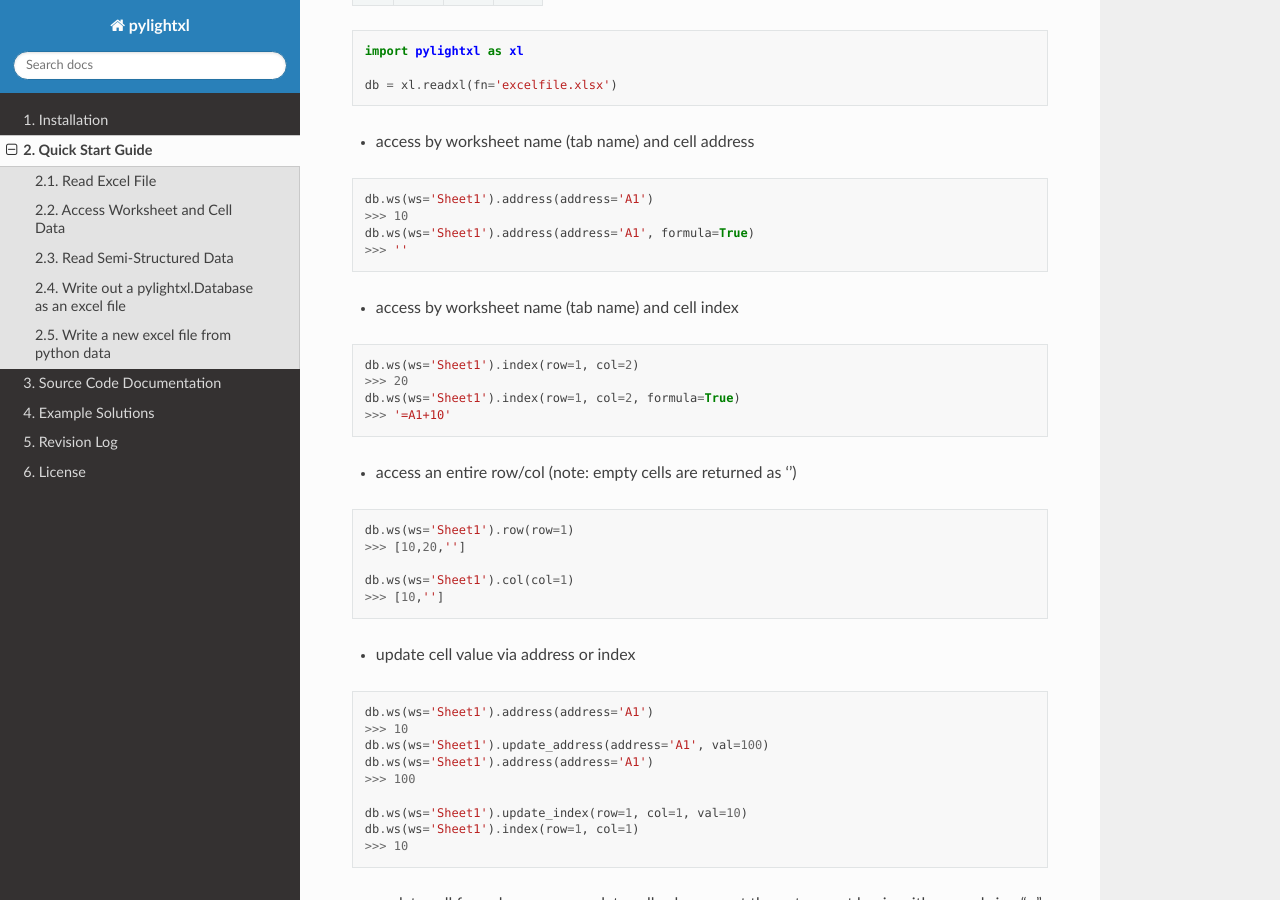
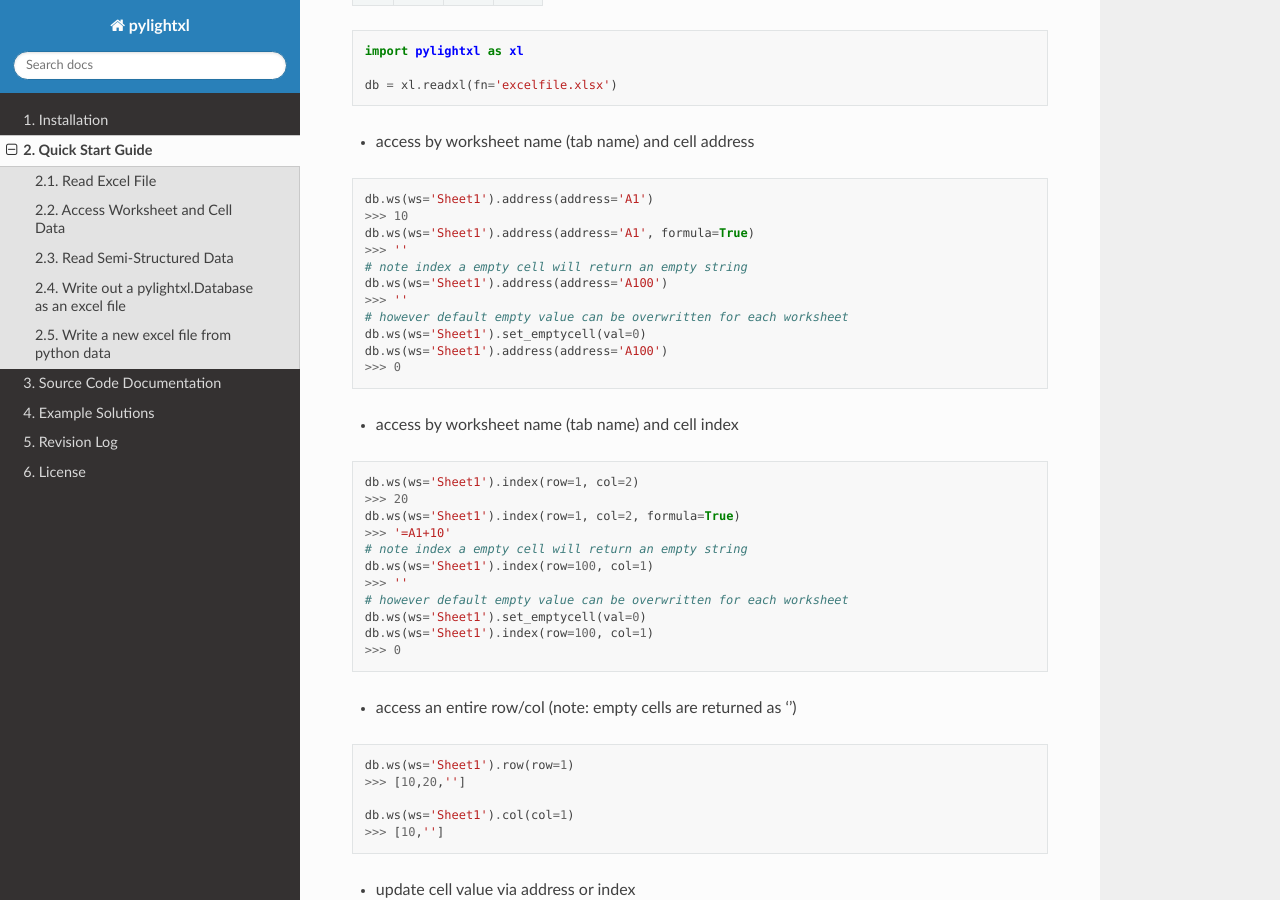
Before and after one commit to PydPiper/pylightxl, a Sphinx documentation site: the page built from doc/source/quickstart.rst, in a window 1280 px wide and 900 px high, scrolled down 988 px. Built offline with Sphinx 7.4.7 and the Read the Docs theme 2.0.0, drawn with Linux system fonts in a browser that asks for light colours.

Commit message:
added hotfix for v1.46

```diff
--- a/doc/source/quickstart.rst
+++ b/doc/source/quickstart.rst
@@ -51,6 +51,13 @@
     >>> 10
     db.ws(ws='Sheet1').address(address='A1', formula=True)
     >>> ''
+    # note index a empty cell will return an empty string
+    db.ws(ws='Sheet1').address(address='A100')
+    >>> ''
+    # however default empty value can be overwritten for each worksheet
+    db.ws(ws='Sheet1').set_emptycell(val=0)
+    db.ws(ws='Sheet1').address(address='A100')
+    >>> 0
 
 - access by worksheet name (tab name) and cell index
 
@@ -60,6 +67,13 @@
     >>> 20
     db.ws(ws='Sheet1').index(row=1, col=2, formula=True)
     >>> '=A1+10'
+    # note index a empty cell will return an empty string
+    db.ws(ws='Sheet1').index(row=100, col=1)
+    >>> ''
+    # however default empty value can be overwritten for each worksheet
+    db.ws(ws='Sheet1').set_emptycell(val=0)
+    db.ws(ws='Sheet1').index(row=100, col=1)
+    >>> 0
 
 - access an entire row/col (note: empty cells are returned as '')
 
--- a/setup.py
+++ b/setup.py
@@ -5,7 +5,7 @@
 
 setuptools.setup(
     name="pylightxl", # Replace with your own username
-    version="1.45",
+    version="1.46",
     author="Viktor Kis",
     author_email="",
     description="A light weight excel read/writer for python27 and python3 with no dependencies",
```
Also changed, not shown: README.md (+4 -27 lines), doc/source/revlog.rst (+11 -2 lines), 1 other file.
